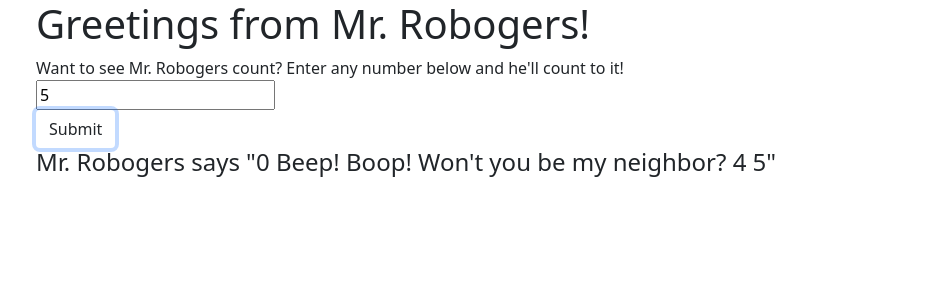
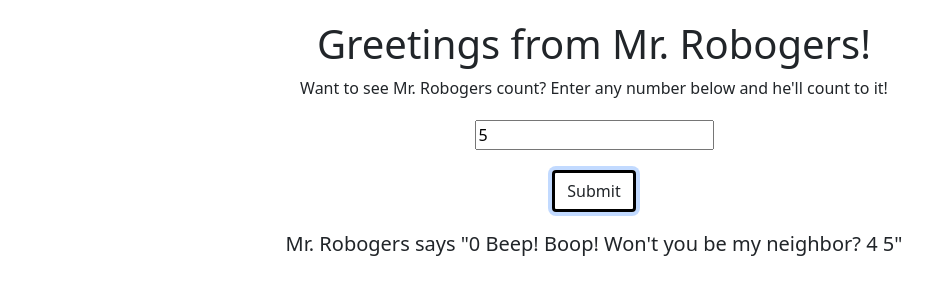
Before and after one commit to joanna-miller/mr-roboger, a plain HTML site: page index.html in a window 1280 px wide. Both pictures are taken after typing "5" into the empty fields and a click on the button "Submit". Shown: the whole page, without its empty margins (46-979 px from the left). Drawn offline with Linux system fonts and the light colour scheme.

Commit message:
center body and add margin to html elements

```diff
--- a/css/styles.css
+++ b/css/styles.css
@@ -1,3 +1,23 @@
+body {
+  margin-top: 20px;
+  margin-bottom: 20px;
+  text-align: center;
+
+}
+
+h5 {
+  margin-top: 20px;
+}
+
+#number {
+  margin-top: 20px;
+}
+
+.btn {
+  border: solid black;
+  margin-top: 20px;
+}
+
 #results {
   display: none;
 }
--- a/index.html
+++ b/index.html
@@ -20,7 +20,7 @@
     </form>
 
       <div id="results">
-        <h4>Mr. Robogers says "<span id="results-string"></span>"</h4>
+        <h5>Mr. Robogers says "<span id="results-string"></span>"</h5>
       </div>
   </div>
 </body>
```
